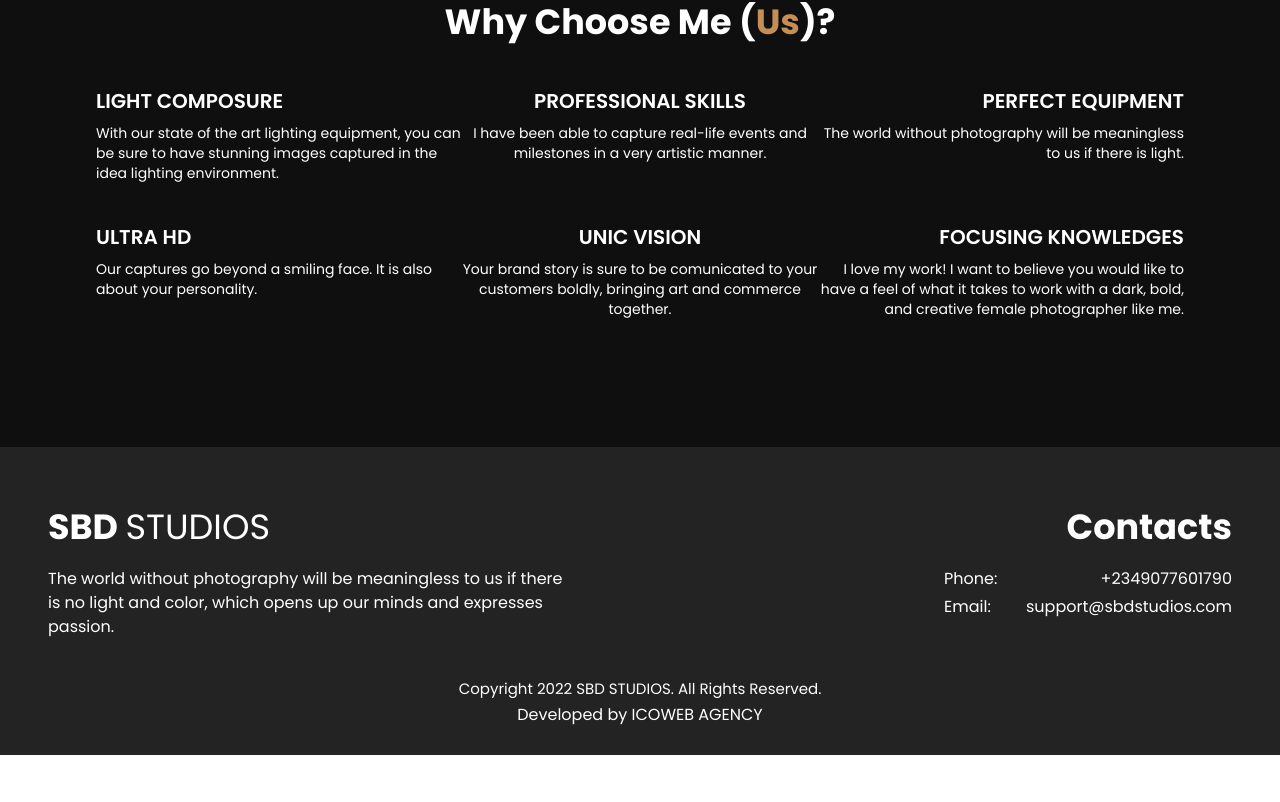
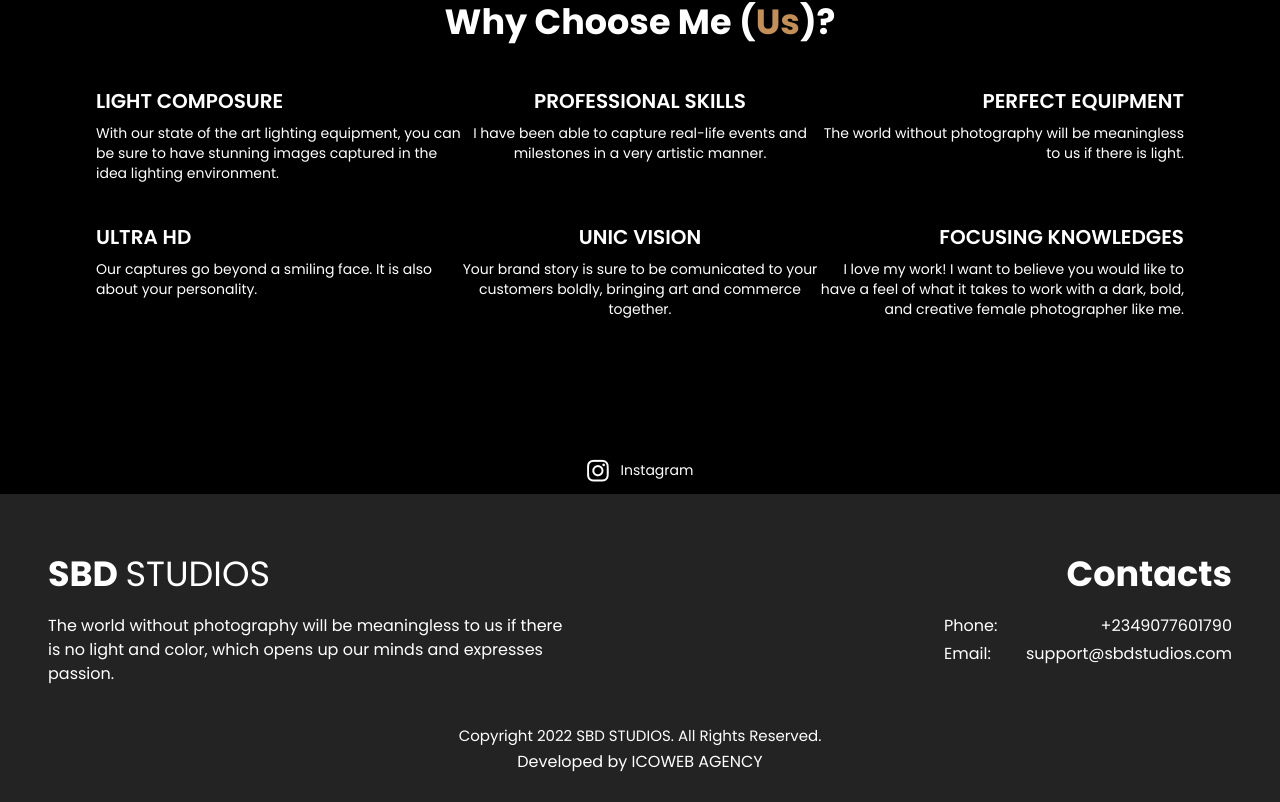
Before and after one commit to egileekada/dara-studio, a Next.js app: page /about in a window 1280 px wide. Shown: the part 1506-2308 px from the top of the page. Before the commit the page ends 2261 px from the top, so only its background shows below. Built offline with nearby package versions, Linux system fonts and the light colour scheme.

Commit message:
update on design

```diff
--- a/components/Navbar.tsx
+++ b/components/Navbar.tsx
@@ -40,7 +40,7 @@ export default function Navbar(props: any){
             {tab &&
                 <div className=' fixed inset-0 bg-black z-40 w-full flex flex-col items-center bg-opacity-60 justify-center ' >
                     <button onClick={()=> {Router.push("/"), setTab(false)}} className={props.tab === "home" ? ' my-6 w-20 lg:text-base text-lg  h-11 font-Poppins-SemiBold border-b border-[#FF9B05] flex justify-center items-center ' : ' lg:text-base text-lg my-6 w-20 h-11 flex justify-center items-center font-Poppins-SemiBold '}>HOME</button>
-                    <button onClick={()=> {Router.push("/about"), setTab(false)}} className={props.tab === "about" ? ' lg:text-base text-lg my-6 w-32 h-11 flex justify-center items-center font-Poppins-SemiBold border-b border-[#FF9B05] ' : ' lg:text-base text-lg my-6 w-32 h-11 flex justify-center items-center font-Poppins-SemiBold '}>ABOUT ME</button>
+                    {/* <button onClick={()=> {Router.push("/about"), setTab(false)}} className={props.tab === "about" ? ' lg:text-base text-lg my-6 w-32 h-11 flex justify-center items-center font-Poppins-SemiBold border-b border-[#FF9B05] ' : ' lg:text-base text-lg my-6 w-32 h-11 flex justify-center items-center font-Poppins-SemiBold '}>ABOUT ME</button> */}
                     <button onClick={()=> {Router.push("/gallery"), setTab(false), sessionStorage.setItem("tab", "0")}} className={props.tab === "portfolio" ? ' lg:text-base text-lg my-6 w-20 h-11 flex justify-center items-center font-Poppins-SemiBold border-b border-[#FF9B05] ' : ' lg:text-base text-lg my-6 w-20 h-11 flex justify-center items-center font-Poppins-SemiBold '} >GALLERY</button>
                     <button onClick={()=> {Router.push("http://wa.me/2348035583369"), setTab(false)}} className={props.tab === "chat" ? ' lg:text-base text-lg my-6 w-20 h-11 flex justify-center items-center font-Poppins-SemiBold border-b border-[#FF9B05] ' : ' lg:text-base text-lg my-6 w-20 h-11 flex justify-center items-center font-Poppins-SemiBold '} >BOOKING</button>
                 </div>
--- /dev/null
+++ b/components/SocialMedia.tsx
@@ -0,0 +1,12 @@
+import React from 'react'
+
+export default function SocialMedia() {
+    return (
+        <div className=' w-full bg-black py-3 font-Poppins-Regular text-white text-sm flex items-center justify-center ' >
+            <a href="http://instagram.com/sbdstudios_" className=" flex items-center"  >
+                <img src='/images/Instagram.png' alt='Instagram' />
+                <p className=" ml-3" >Instagram</p>
+            </a>
+        </div>
+    )
+}
--- a/pages/about.tsx
+++ b/pages/about.tsx
@@ -3,10 +3,11 @@ import React from "react";
 import Navbar from "../components/Navbar";
 import Image from 'next/image'
 import Footer from '../components/footer';
+import SocialMedia from '../components/SocialMedia';;
 
 export default function About(){
     return(
-        <div className=" w-full h-full flex-1 bg-[#121212] lg:bg-[#0f0f0f] flex flex-col ">
+        <div className=" w-full h-full flex-1 bg-[#121212] lg:bg-[#000] flex flex-col ">
             <Head>
             <title>About Shot by Dara Studios</title>
             <meta name="description" content="Generated by create next app" />
@@ -101,6 +102,7 @@ export default function About(){
                     </div>
                 </div>
             </div>
+            <SocialMedia />
             <Footer />
         </div>
     )
```
